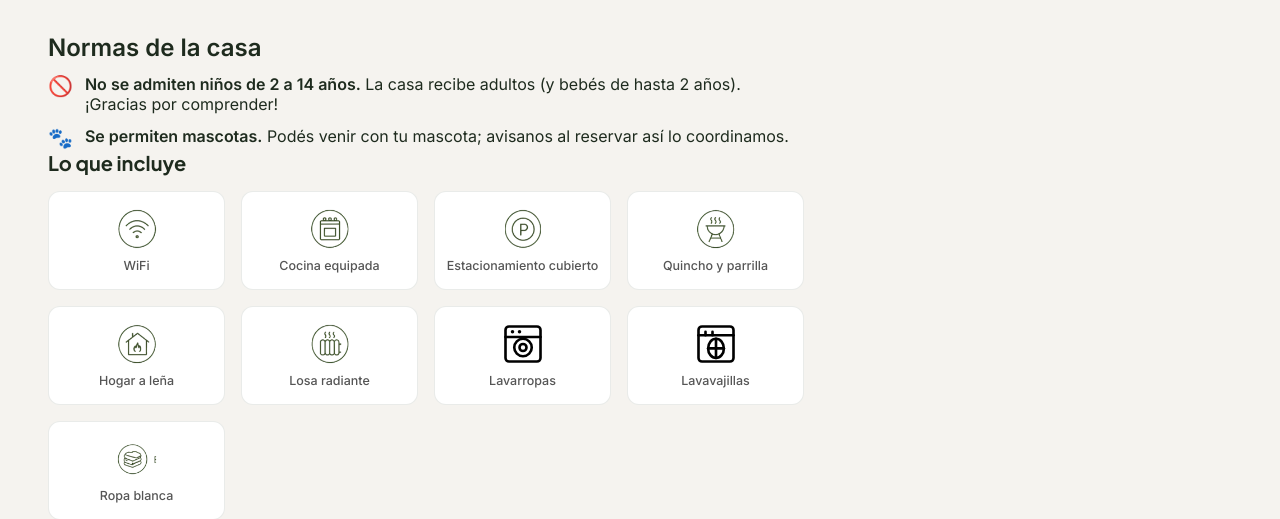
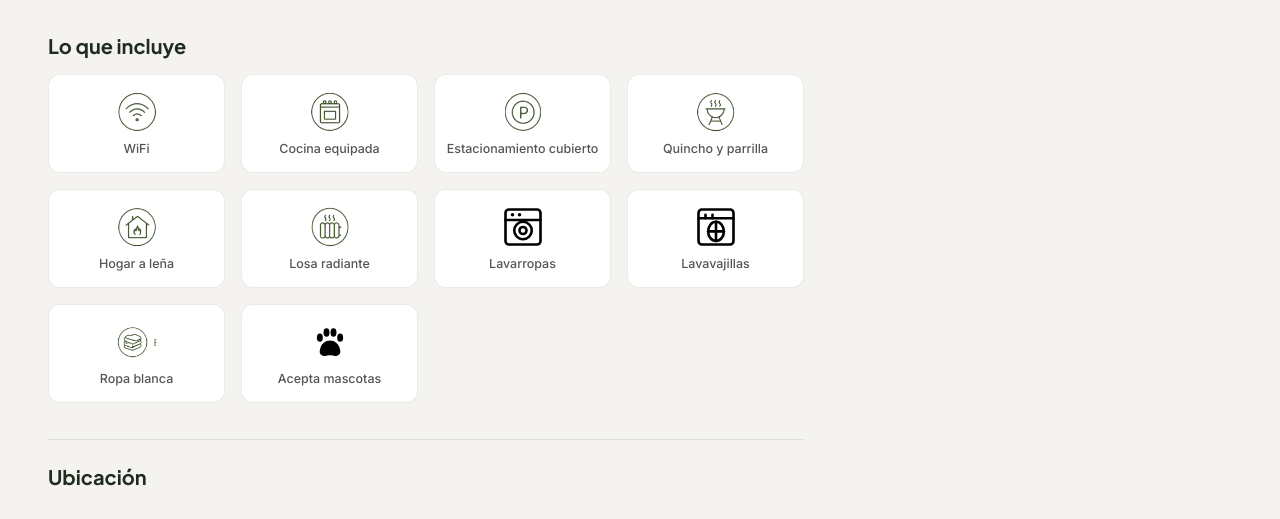
Before and after one commit to Macsiguidi/happyhostpage, a plain HTML site: page nueva-esperanza.html in a window 1280 px wide. Shown: the part 1113-1632 px from the top of the page. Drawn offline with nearby package versions, Linux system fonts and the light colour scheme; no server answers; grey boxes are pictures that could not be loaded.

Commit message:
feat(nueva-esperanza): quita seccion Normas y agrega 'Acepta mascotas' a Lo que incluye
- Elimina el bloque 'Normas de la casa'.
- Nuevo icono iconos/mascotas.svg (huella, mismo estilo que los demas).
- Item 'Acepta mascotas' en la grilla de amenities.
El bloqueo de niños 2-14 sigue en el motor (aviso en el selector de huespedes).

```diff
--- a/nueva-esperanza.html
+++ b/nueva-esperanza.html
@@ -178,20 +178,6 @@
         <p>📍 A 1000 m del puerto y a menos de 5 minutos en auto del centro.</p>
       </div>
 
-      <div class="unidad-normas" style="margin-top:26px">
-        <h2>Normas de la casa</h2>
-        <ul style="list-style:none;padding:0;margin:12px 0 0;display:grid;gap:12px">
-          <li style="display:flex;gap:12px;align-items:flex-start">
-            <span style="font-size:1.25rem;line-height:1.2">🚫</span>
-            <span><strong>No se admiten niños de 2 a 14 años.</strong> La casa recibe adultos (y bebés de hasta 2 años). ¡Gracias por comprender!</span>
-          </li>
-          <li style="display:flex;gap:12px;align-items:flex-start">
-            <span style="font-size:1.25rem;line-height:1.2">🐾</span>
-            <span><strong>Se permiten mascotas.</strong> Podés venir con tu mascota; avisanos al reservar así lo coordinamos.</span>
-          </li>
-        </ul>
-      </div>
-
       <div class="unidad-amenities">
         <h2>Lo que incluye</h2>
         <div class="amenities-grid">
@@ -230,6 +216,10 @@
           <div class="amenity-item">
             <img src="iconos/blancos.png" alt="Ropa blanca" class="amenity-icon-img">
             <span class="amenity-label">Ropa blanca</span>
+          </div>
+          <div class="amenity-item">
+            <img src="iconos/mascotas.svg" alt="Mascotas" class="amenity-icon-img">
+            <span class="amenity-label">Acepta mascotas</span>
           </div>
         </div>
       </div>
```
Also changed, not shown: iconos/mascotas.svg (added).
